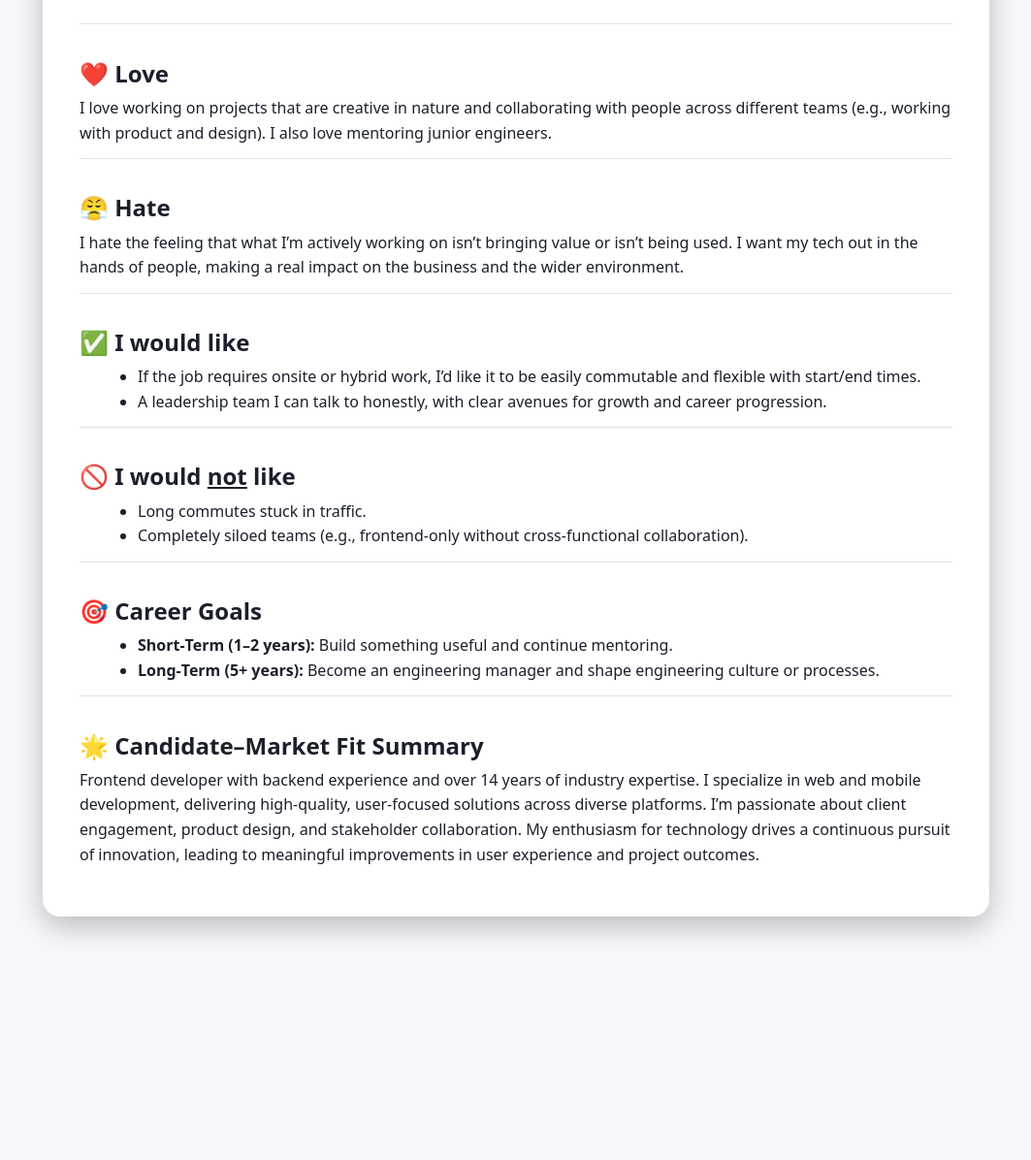
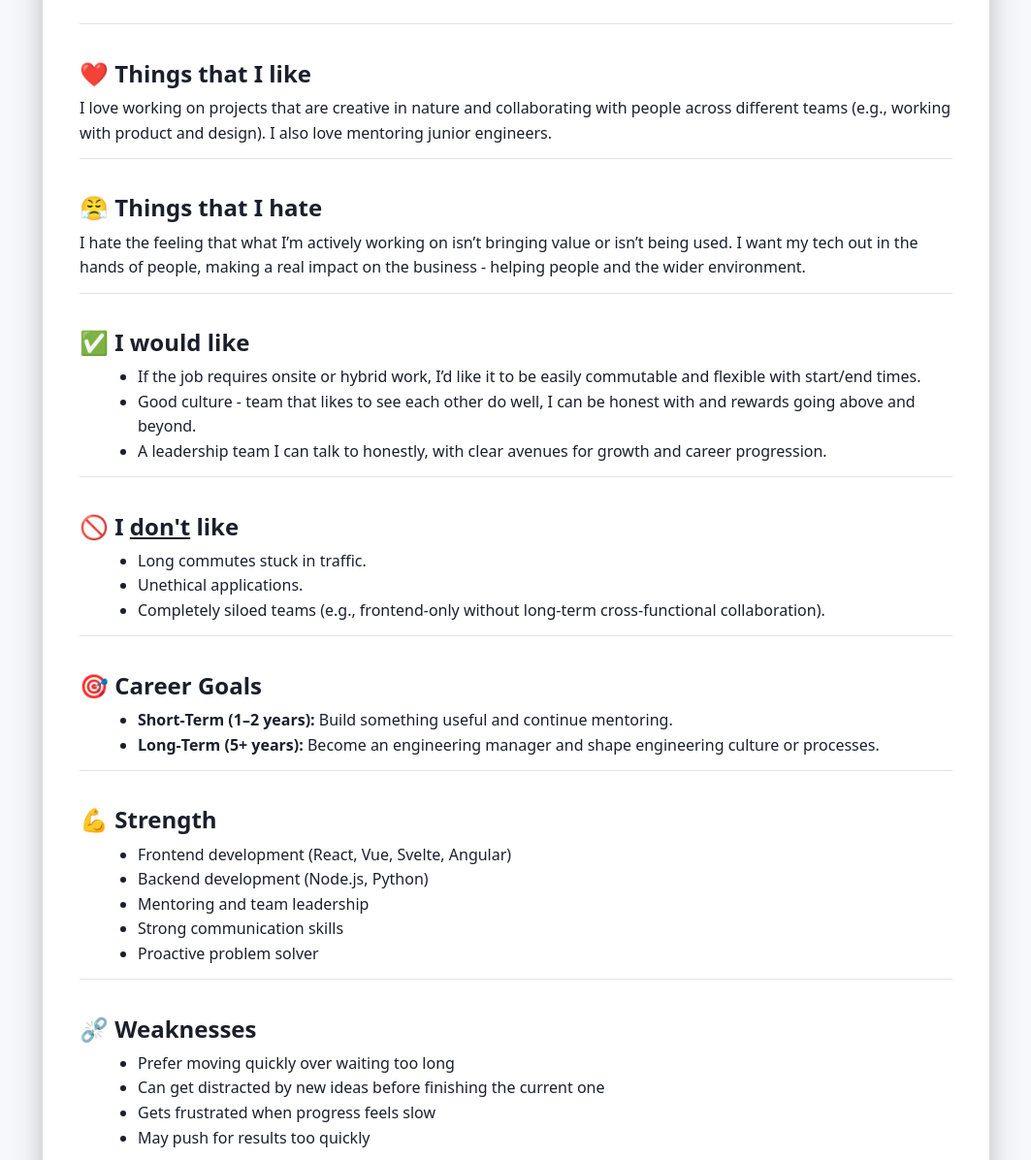
Before and after one commit to maxbye3/mnookin-two-pager, a plain HTML site: page index.html in a window 1280 px wide. Shown: the part 130-1326 px from the top of the page at 97% size, without its empty margins (108-1171 px from the left). Before the commit the page ends 1114 px from the top, so only its background shows below. Drawn offline with Linux system fonts and the light colour scheme.

Commit message:
strenghts and weaknesses

```diff
--- a/index.html
+++ b/index.html
@@ -146,15 +146,16 @@
       </header>
 
       <section class="section">
-        <h2>❤️ Love</h2>
+        <h2>❤️ Things that I like</h2>
         <p>I love working on projects that are creative in nature and collaborating with people across different teams
           (e.g., working with product and design). I also love mentoring junior engineers.</p>
       </section>
 
       <section class="section">
-        <h2>😤 Hate</h2>
+        <h2>😤 Things that I hate</h2>
         <p>I hate the feeling that what I’m actively working on isn’t bringing value or isn’t being used. I want my tech
-          out in the hands of people, making a real impact on the business and the wider environment.</p>
+          out in the hands of people, making a real impact on the business - helping people and the wider environment.
+        </p>
       </section>
 
       <section class="section">
@@ -162,15 +163,20 @@
         <ul>
           <li>If the job requires onsite or hybrid work, I’d like it to be easily commutable and flexible with start/end
             times.</li>
-          <li>A leadership team I can talk to honestly, with clear avenues for growth and career progression.</li>
+          <li>Good culture - team that likes to see each other do well, I can be honest with and rewards
+            going above and beyond.</li>
+          <li>
+            A leadership team I can talk to honestly, with clear avenues for growth and career progression.
+          </li>
         </ul>
       </section>
 
       <section class="section">
-        <h2>🚫 I would <u>not</u> like</h2>
+        <h2>🚫 I <u>don't</u> like</h2>
         <ul>
           <li>Long commutes stuck in traffic.</li>
-          <li>Completely siloed teams (e.g., frontend-only without cross-functional collaboration).</li>
+          <li>Unethical applications.</li>
+          <li>Completely siloed teams (e.g., frontend-only without long-term cross-functional collaboration).</li>
         </ul>
       </section>
 
@@ -184,8 +190,29 @@
       </section>
 
       <section class="section">
+        <h2>💪 Strength</h2>
+        <ul>
+          <li>Frontend development (React, Vue, Svelte, Angular)</li>
+          <li>Backend development (Node.js, Python)</li>
+          <li>Mentoring and team leadership</li>
+          <li>Strong communication skills</li>
+          <li>Proactive problem solver</li>
+        </ul>
+      </section>
+      <section class="section">
+        <h2>⛓️‍💥 Weaknesses</h2>
+        <ul>
+          <li>Prefer moving quickly over waiting too long</li>
+          <li>Can get distracted by new ideas before finishing the current one</li>
+          <li>Gets frustrated when progress feels slow</li>
+          <li>May push for results too quickly</li>
+        </ul>
+      </section>
+
+      <section class="section">
         <h2>🌟 Candidate–Market Fit Summary</h2>
-        <p>Frontend developer with backend experience and over 14 years of industry expertise. I specialize in web and
+        <p>
+          Frontend developer with backend experience and over 14 years of industry expertise. I specialize in web and
           mobile development, delivering high-quality, user-focused solutions across diverse platforms. I’m passionate
           about client engagement, product design, and stakeholder collaboration. My enthusiasm for technology drives a
           continuous pursuit of innovation, leading to meaningful improvements in user experience and project outcomes.
```
